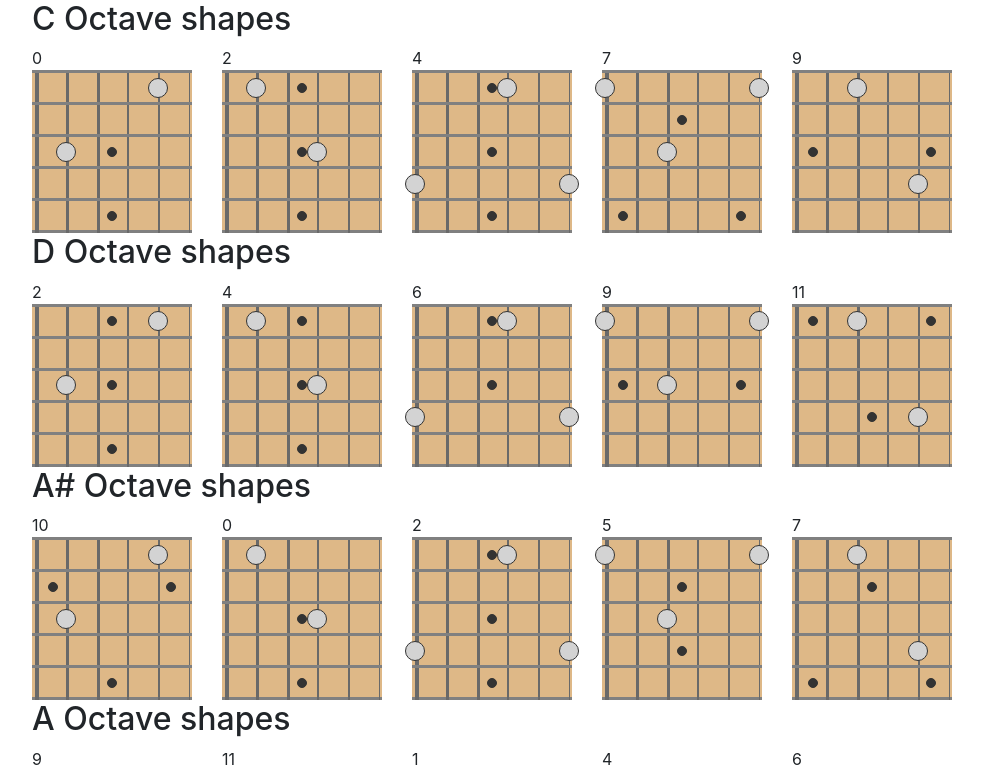
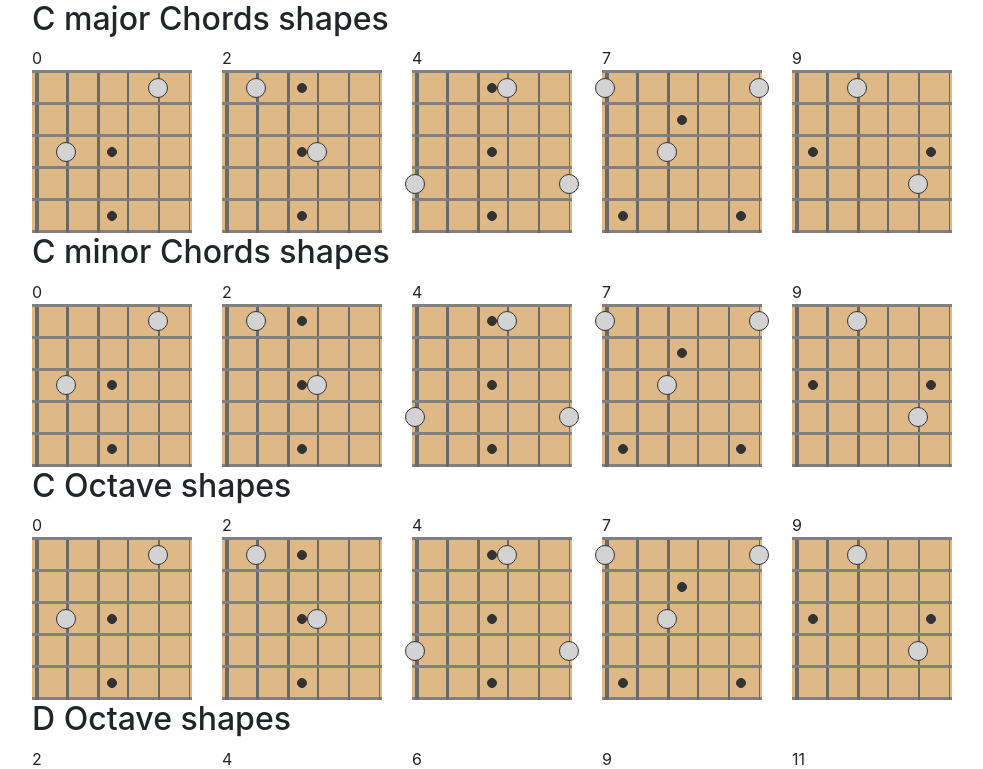
Before and after one commit to sparkoo/guitar-practice, an Angular app: page / in a window 1280 px wide. Shown: the top 769 px of the page, without its empty margins (53-1036 px from the left). Built offline with nearby package versions, Linux system fonts and the light colour scheme.

Commit message:
draw some chords

```diff
--- a/src/app/app.component.html
+++ b/src/app/app.component.html
@@ -1,4 +1,40 @@
 <div class="container">
+  <h2>C major Chords shapes</h2>
+  <div class="row">
+    <div class="col-md-2">
+      <app-fretboard [shape]="getChord('C_maj_1')"></app-fretboard>
+    </div>
+    <div class="col-md-2">
+      <app-fretboard [shape]="getChord('C_maj_2')"></app-fretboard>
+    </div>
+    <div class="col-md-2">
+      <app-fretboard [shape]="getChord('C_maj_3')"></app-fretboard>
+    </div>
+    <div class="col-md-2">
+      <app-fretboard [shape]="getChord('C_maj_4')"></app-fretboard>
+    </div>
+    <div class="col-md-2">
+      <app-fretboard [shape]="getChord('C_maj_5')"></app-fretboard>
+    </div>
+  </div>
+  <h2>C minor Chords shapes</h2>
+  <div class="row">
+    <div class="col-md-2">
+      <app-fretboard [shape]="getChord('C_min_1')"></app-fretboard>
+    </div>
+    <div class="col-md-2">
+      <app-fretboard [shape]="getChord('C_min_2')"></app-fretboard>
+    </div>
+    <div class="col-md-2">
+      <app-fretboard [shape]="getChord('C_min_3')"></app-fretboard>
+    </div>
+    <div class="col-md-2">
+      <app-fretboard [shape]="getChord('C_min_4')"></app-fretboard>
+    </div>
+    <div class="col-md-2">
+      <app-fretboard [shape]="getChord('C_min_5')"></app-fretboard>
+    </div>
+  </div>
   <h2>C Octave shapes</h2>
   <div class="row">
     <div class="col-md-2">
--- a/src/app/app.component.ts
+++ b/src/app/app.component.ts
@@ -23,4 +23,8 @@ export class AppComponent {
   getOctaveShape(key: string): Shape {
     return this.dbService.getOctaveShape(key);
   }
+
+  getChord(key: string): Shape {
+    return this.dbService.getChord(key);
+  }
 }
```
